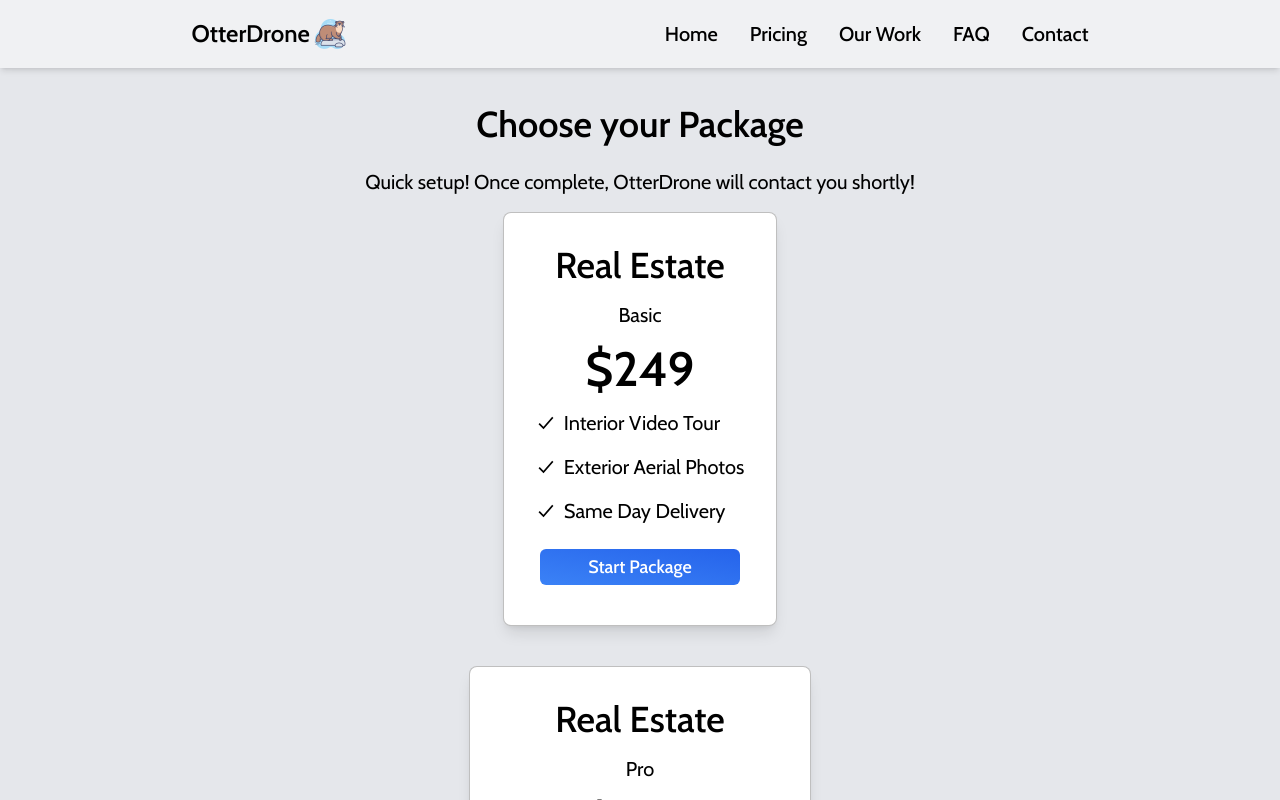
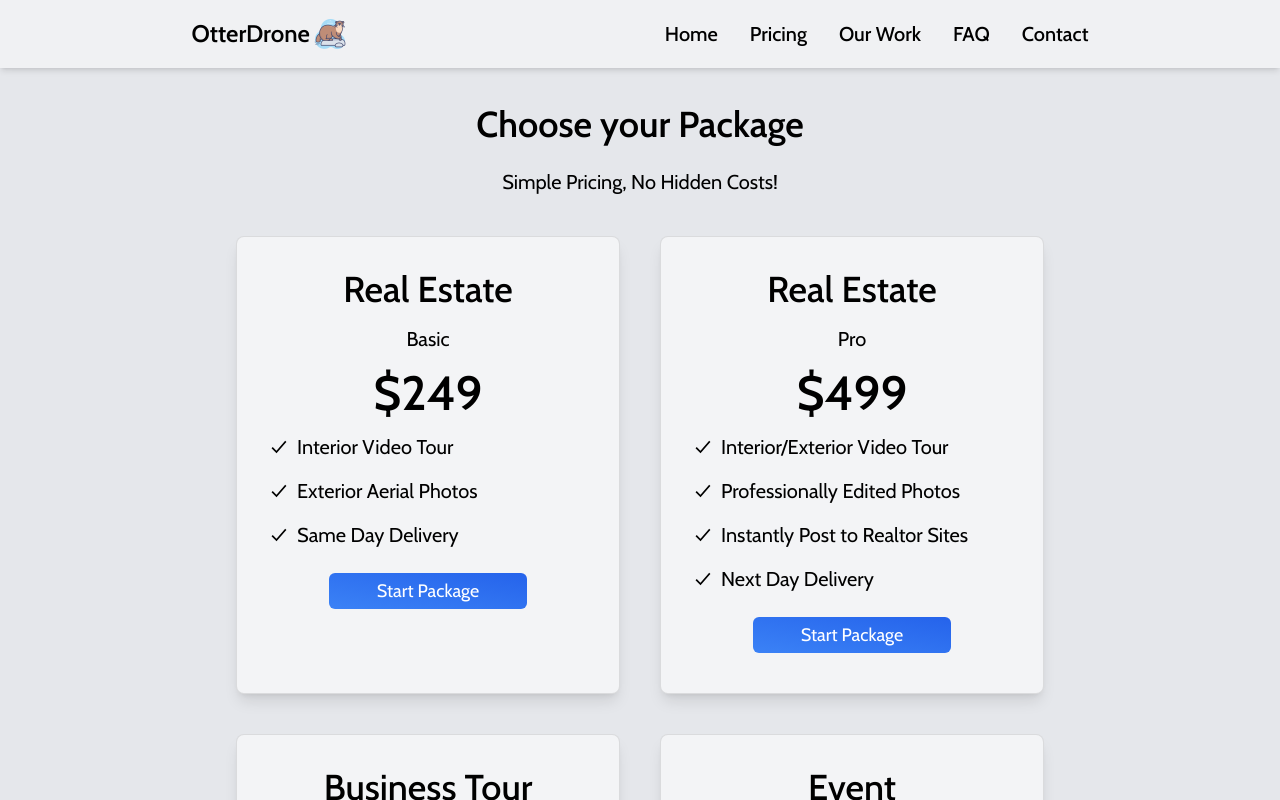
Before and after one commit to Grupith/otterdrone, a Next.js app: page /pricing in a window 1280 px wide. Shown: the top 800 px of the page. Built offline with nearby package versions, Linux system fonts and the light colour scheme.

Commit message:
added grid UI to pricing page

```diff
--- /dev/null
+++ b/app/components/Card.tsx
@@ -0,0 +1,5 @@
+import React from "react"
+
+export const Card = () => {
+  return <div>Card</div>
+}
--- a/app/pricing/page.tsx
+++ b/app/pricing/page.tsx
@@ -3,6 +3,7 @@ import React from "react"
 import { IoCheckmarkSharp } from "react-icons/io5"
 
 interface Card {
+  id: string
   title: string
   subtitle: string
   price: string
@@ -12,6 +13,7 @@ interface Card {
 export default function Pricing() {
   const PricingCards: Card[] = [
     {
+      id: "p1",
       title: "Real Estate",
       subtitle: "Basic",
       price: "$249",
@@ -22,6 +24,7 @@ export default function Pricing() {
       ],
     },
     {
+      id: "p2",
       title: "Real Estate",
       subtitle: "Pro",
       price: "$499",
@@ -33,6 +36,7 @@ export default function Pricing() {
       ],
     },
     {
+      id: "p3",
       title: "Business Tour",
       subtitle: "Pro",
       price: "$699",
@@ -45,6 +49,7 @@ export default function Pricing() {
       ],
     },
     {
+      id: "p4",
       title: "Event",
       subtitle: "Public/Private",
       price: "$899",
@@ -56,6 +61,7 @@ export default function Pricing() {
       ],
     },
     {
+      id: "p5",
       title: "Custom",
       subtitle: "Pro",
       price: "$$$",
@@ -67,27 +73,33 @@ export default function Pricing() {
     },
   ]
   return (
-    <div className="pt-16 bg-gray-200 min-h-screen overflow-x-hidden">
+    <div className="pt-16 bg-gradient-to-r bg-gray-200 min-h-screen overflow-x-hidden">
       <h1 className="text-center text-4xl mt-10 font-semibold">
         Choose your Package
       </h1>
       <p className="text-center pt-6 text-xl mx-16">
-        Quick setup! Once complete, OtterDrone will contact you shortly!
+        Simple Pricing, No Hidden Costs!
       </p>
-      <div className="flex flex-col justify-center items-center my-4 space-y-10">
+      <div className="flex justify-center my-10">
+        <div className="grid grid-cols-1 gap-10 md:grid-cols-2">
           {PricingCards.map((card) => (
-          <div className="white border border-black/25 rounded-lg bg-white w-fit py-8 px-8 space-y-4 shadow-lg">
+            <div
+              key={card.id}
+              className="white border border-black/10 rounded-lg bg-gray-100 w-96 h-full py-8 px-8 space-y-4 shadow-lg"
+            >
               <h2 className="text-center text-4xl font-medium">{card.title}</h2>
-            <h3 className="text-center text-xl font-light">{card.subtitle}</h3>
+              <h3 className="text-center text-xl font-light">
+                {card.subtitle}
+              </h3>
               <p className="text-center text-5xl font-semibold">{card.price}</p>
               {card.features.map((feature) => (
-              <div className="flex items-center text-xl">
+                <div key={feature} className="flex items-center text-xl">
                   <IoCheckmarkSharp />
                   <span className="ml-2">{feature}</span>
                 </div>
               ))}
               <div className="flex justify-center py-2">
-              <button className="text-lg text-white font-medium rounded-md bg-gradient-to-tr from-blue-500 to-blue-600 py-1 px-12 hover:scale-105 transition-all">
+                <button className="text-lg text-white font-light rounded-md bg-gradient-to-tr from-blue-500 to-blue-600 py-1 px-12 hover:scale-105 transition-all">
                   Start Package
                 </button>
               </div>
@@ -95,5 +107,6 @@ export default function Pricing() {
           ))}
         </div>
       </div>
+    </div>
   )
 }
```
Lines whose indentation alone changed are shown as unchanged.
